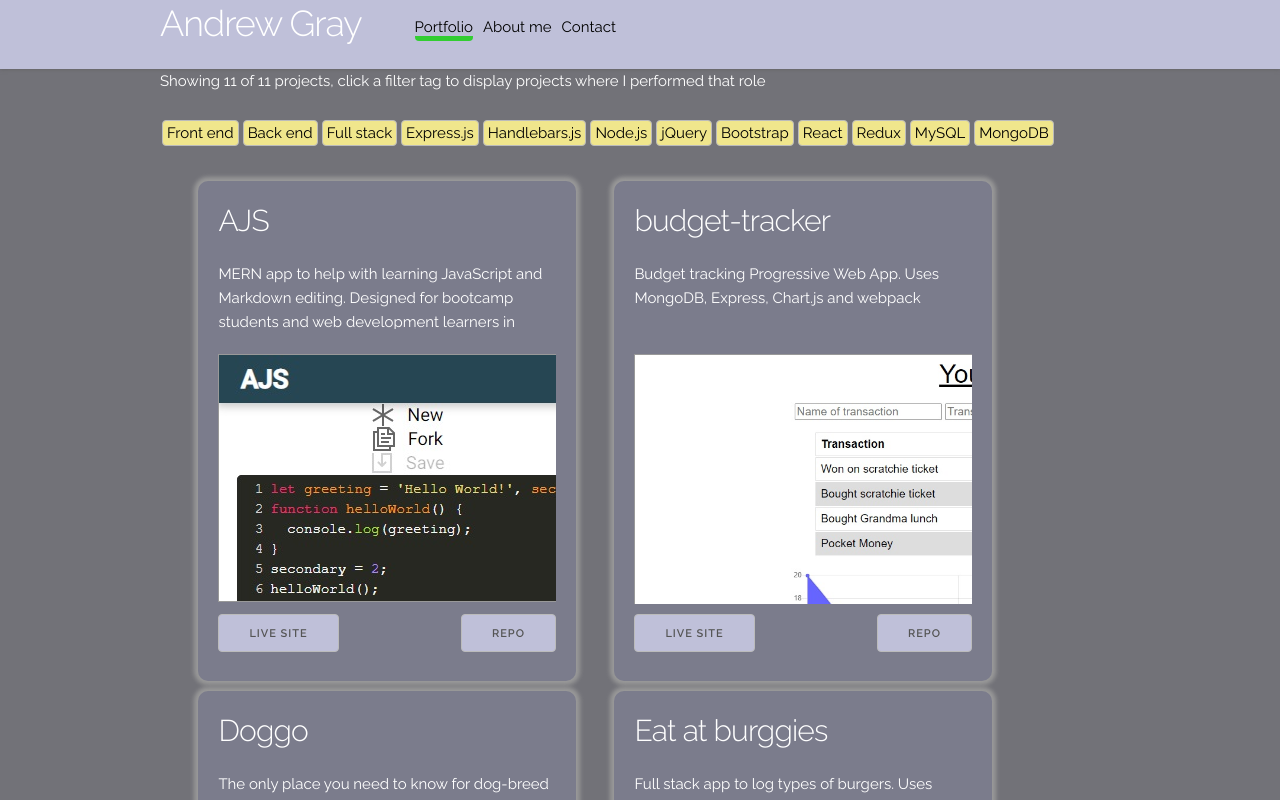
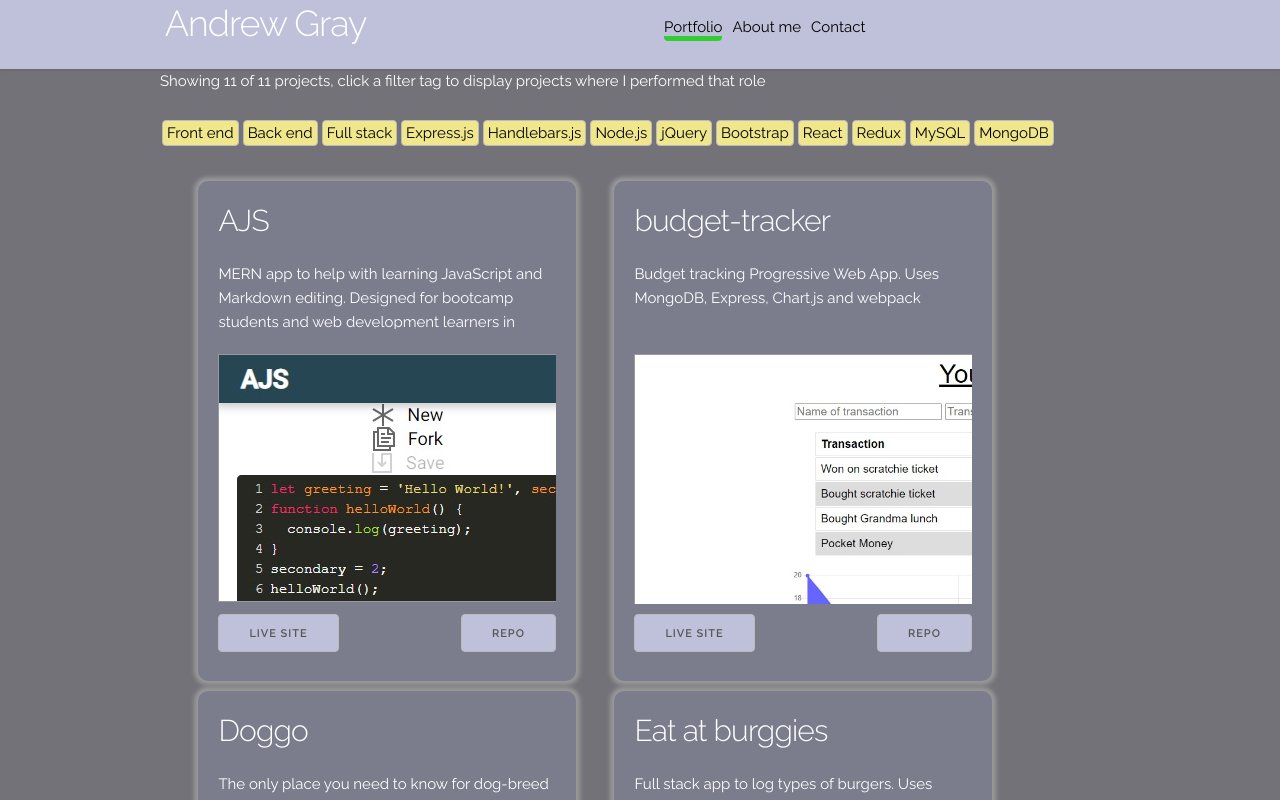
Before and after one commit to Andrew836-dev/Andrew836-dev.github.io, a React (Create React App) app: page / in a window 1280 px wide. Shown: the top 800 px of the page. Built offline with nearby package versions, Linux system fonts and the light colour scheme.

Commit message:
changed text alignment in navbar

```diff
--- a/src/components/Navbar/index.js
+++ b/src/components/Navbar/index.js
@@ -5,7 +5,7 @@ import { NavLink } from "react-router-dom";
 function Navbar(props) {
   return (
     <nav>
-      <div className="container">
+      <div className="container nav-container">
         <div className="row">
           <div className="three columns">
             <h3>Andrew Gray</h3>
--- a/src/components/Navbar/style.css
+++ b/src/components/Navbar/style.css
@@ -6,6 +6,10 @@ nav {
   margin-top: 1rem;
   display: inline-flex;
   list-style: none;
+}
+
+.nav-container {
+  text-align: center;
 }
 
 .nav-link {
```
